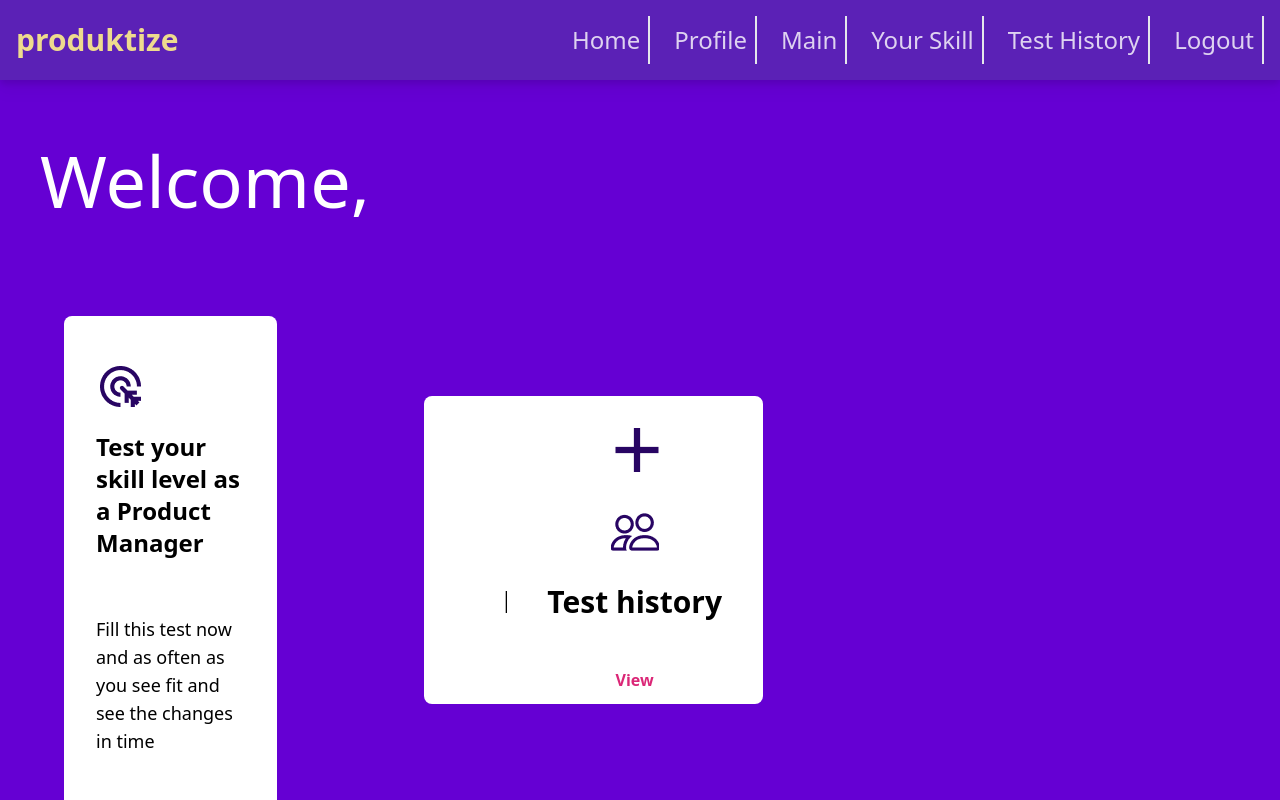
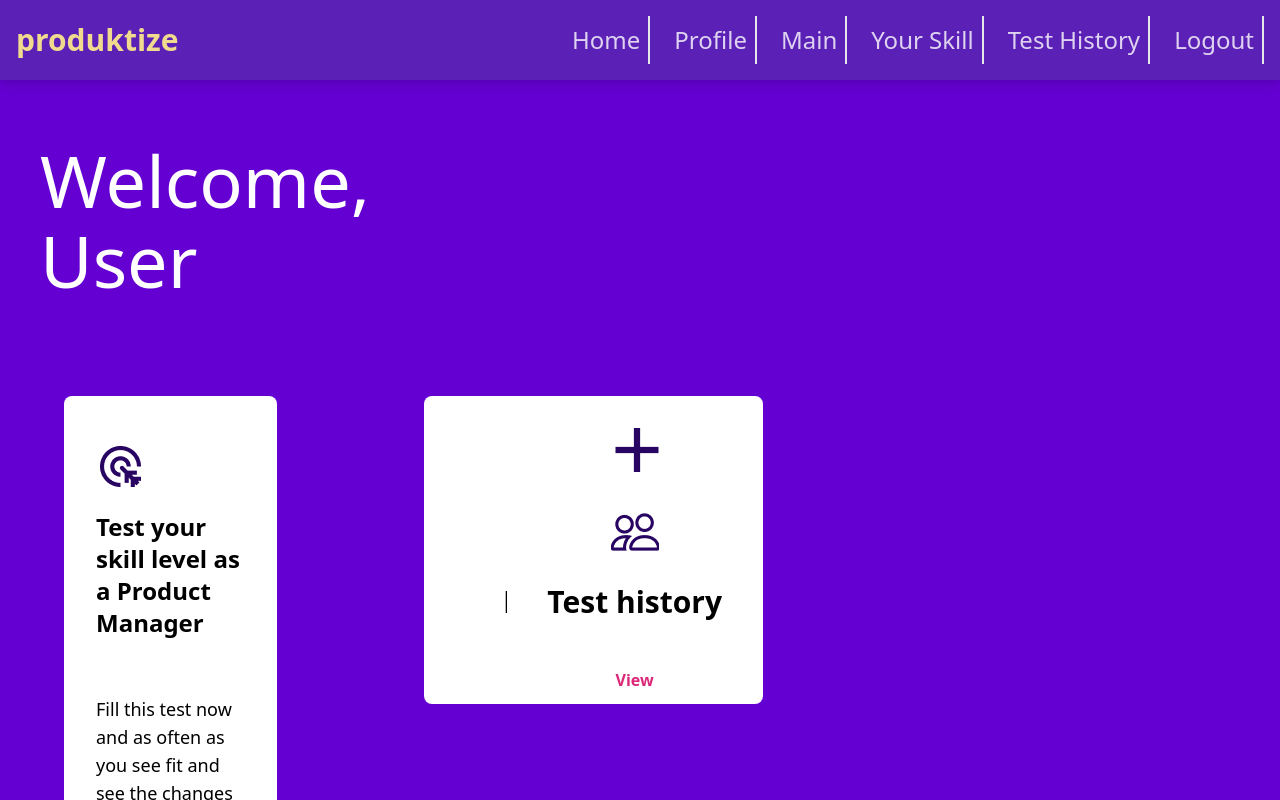
Before and after one commit to AlphaOmegaPepega/nextjs-blog, a Next.js app: page /main in a window 1280 px wide. Shown: the top 800 px of the page. Built offline with nearby package versions, Linux system fonts and the light colour scheme; no server answers.

Commit message:
another try to make view work

```diff
--- a/src/app/main/page.tsx
+++ b/src/app/main/page.tsx
@@ -15,7 +15,7 @@ const [ids,setIds]=useState('')
 let day = date.getDate();
 let month = date.getMonth() + 1;
 let year = date.getFullYear();
-
+let name="User"
 const currentDate = `${day}-${month}-${year}`;
 useEffect(()=>{
 
@@ -32,6 +32,11 @@ const getData=async()=>{
 
 }
 getData()
+
+console.log(name)
+if (name){
+  name="User"
+}
 },[status])
 
 
@@ -55,7 +60,7 @@ const handleStart=()=>{
   return (
     <main>
       <h1 className='text-white text-7xl w-2/5 mx-10 mt-16'> Welcome,</h1>
-      <h1 className='text-white text-7xl w-2/5 mx-10 mt-2'>{session?.user?.name}</h1>
+      <h1 className='text-white text-7xl w-2/5 mx-10 mt-2'>{name}</h1>
 
       <section className='relative top-1 bg-white  mx-16 mt-24 w-1/6  p-8 rounded-lg'>
       <img src='/img/target.png' className='p-1 my-3.5'/>
--- a/src/middleware.js
+++ b/src/middleware.js
@@ -1,3 +1,3 @@
-//export {default} from "next-auth/middleware"
+export {default} from "next-auth/middleware"
 
-//export const config = { matcher: ["/main"] }
+export const config = { matcher: ["/tazz"] }
```
